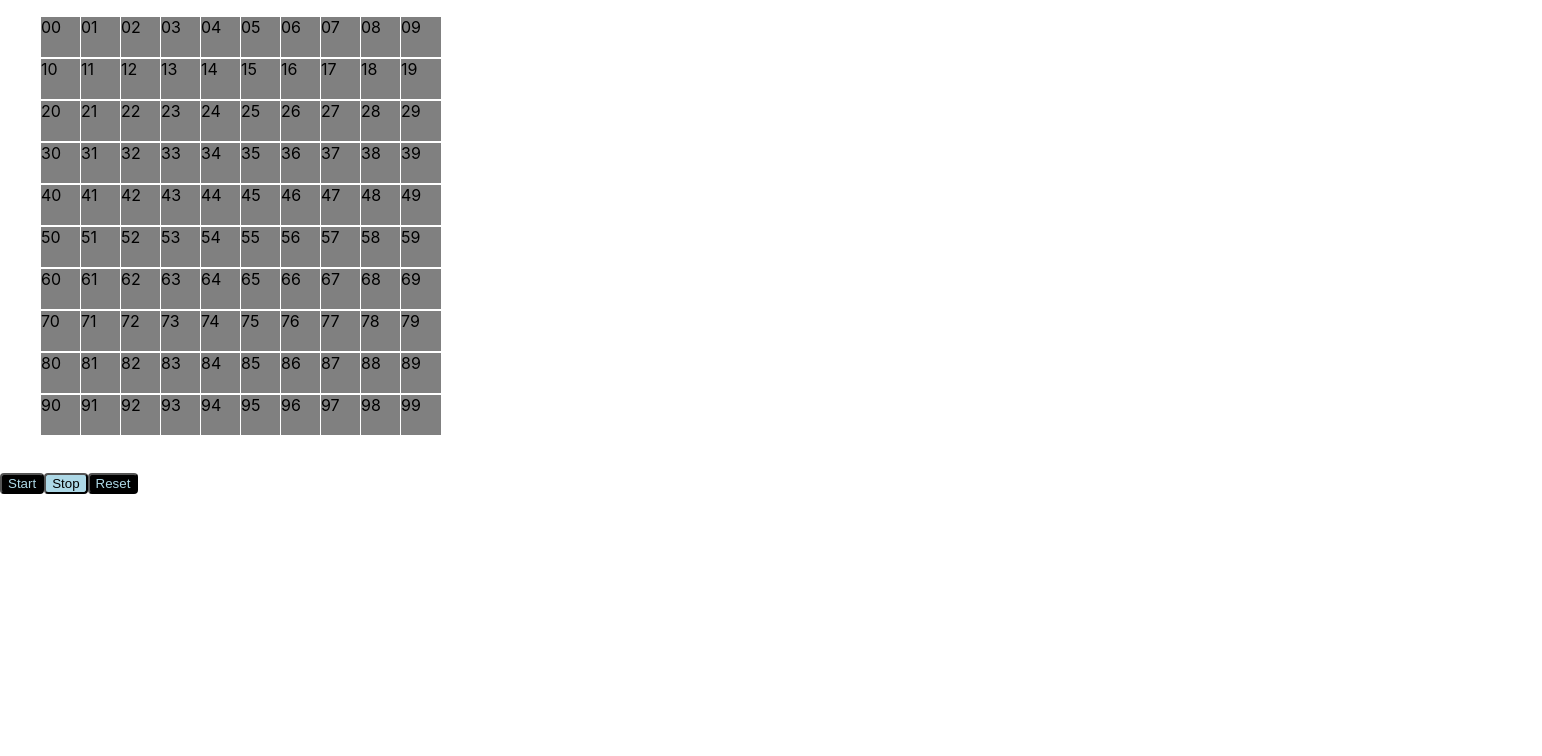
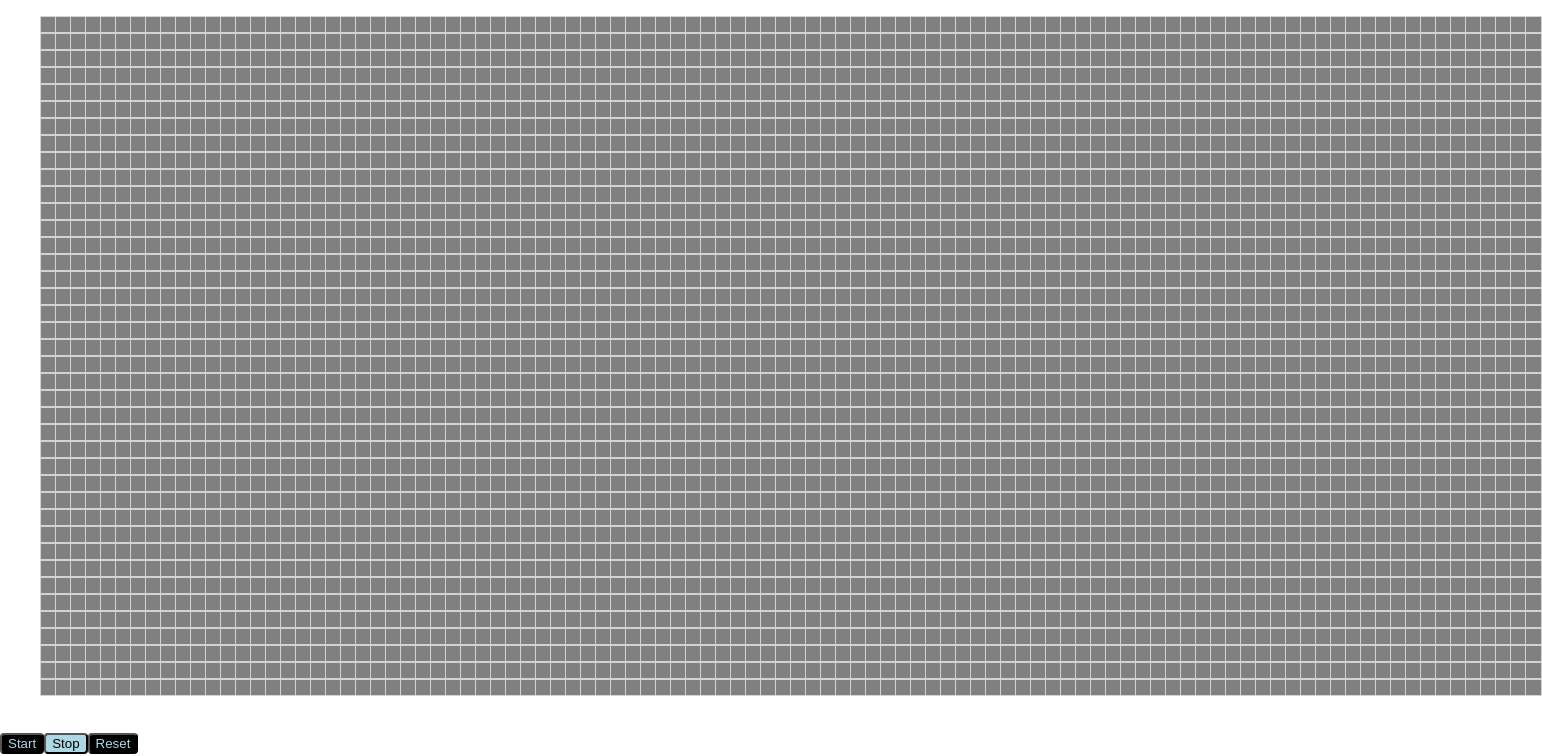
Before and after one commit to smackey15/HooksPractice, a React (Create React App) app: page / in a window 1280 px wide. Shown: the top 756 px of the page, 1542 px wide, since content can reach past the window. Built offline with nearby package versions, Linux system fonts and the light colour scheme.

Commit message:
scale up the board to 100 x 40

```diff
--- a/src/cell.jsx
+++ b/src/cell.jsx
@@ -15,8 +15,8 @@ function Cell(props) {
     return (
         <div>
             {props.pos !== 1 ?
-                <div style={{background:"gray", height:"40px", width:"40px", border: '1px solid white', cursor:"pointer"}} onClick={handleAlive}>{[props.r, props.c]}</div> :
-                <div style={{background:"black", height: "40px", width:"40px",border: '1px solid white',  cursor:"pointer"}} onClick={handleAlive}>{[props.r, props.c]}</div>
+                <div style={{background:"gray", height:"15px", width:"15px", border: '1px solid lightgrey', cursor:"pointer"}} onClick={handleAlive}>{}</div> :
+                <div style={{background:"black", height: "15px", width:"15px",border: '1px solid lightgrey',  cursor:"pointer"}} onClick={handleAlive}>{}</div>
             }
         </div>
     )
--- a/src/game.css
+++ b/src/game.css
@@ -1,6 +1,6 @@
 .grid {
     display: grid;
-    grid-template-columns: repeat(10, 40px);
+    grid-template-columns: repeat(100, 15px);
     grid-template-rows: auto
 }
 
--- a/src/game.jsx
+++ b/src/game.jsx
@@ -6,7 +6,7 @@ import './game.css'
 
 function Game() {
     // initialize grid to 10 x 10 2d array with undefined values
-    const grid = Array.from(Array(10), () => new Array(10).fill())
+    const grid = Array.from(Array(40), () => new Array(100).fill())
 
     // converts 2d array into object that can be passed into 'getNextGeneration' function
     const convertGrid = (twoD) => {
@@ -24,14 +24,14 @@ function Game() {
 
     // converts object back into 2D array that can be rendered on the browser
     const convertObject = (object) => {
-        const twoD = Array.from(Array(10), () => new Array(10).fill())
+        const twoD = Array.from(Array(40), () => new Array(100).fill())
         for (let row in object) { // 8
             // if (!twoD[row]) twoD[row] = new Array(10).fill() // ** this code makes the grid expand as the coordinates grow beyong the existing rows
             if (twoD[row]) { // this code stops the board from expanding beyong the existing parameters
             const cols = object[row] // 8
             if (cols.length) {
                 for (let i=0; i<cols.length; i++) {
-                    if (cols[i] <=9) { // ** not dynamic **
+                    if (cols[i] <=99) { // ** not dynamic **
                         twoD[row][cols[i]] = 1
                     }
                 }
@@ -63,7 +63,7 @@ function Game() {
             console.log(nextBoard)
             setBoard(nextBoard)
             setNewObj(nextGeneration)
-        }, 1000);
+        }, 500);
         return (()=> clearInterval(newIntervalId))
     }
     })
```
